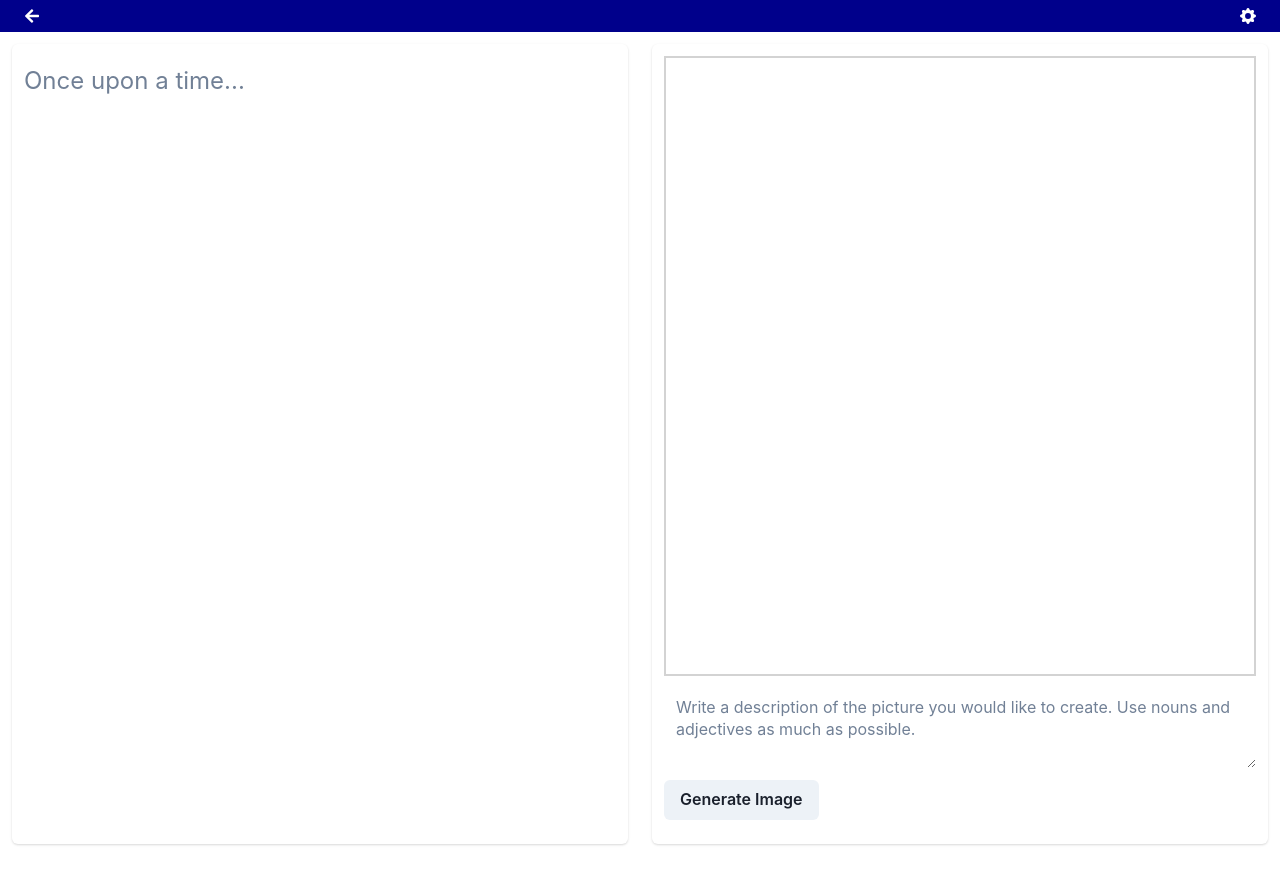
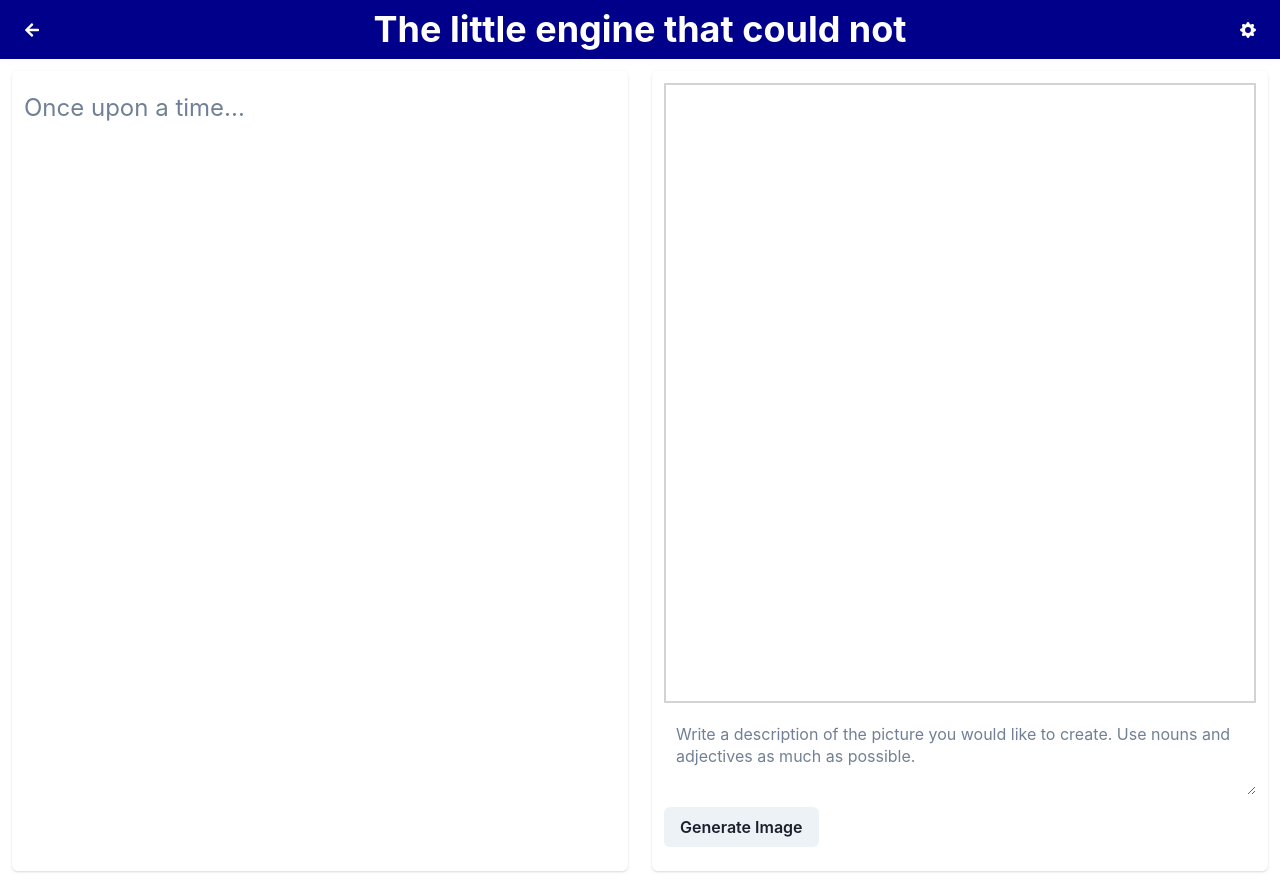
Before and after one commit to MarcelPratikto/MyStoryIllustrator, a React (Create React App) app in the folder Client/my-story-illustrator-client/: page /book/1 in a window 1280 px wide. Before the commit the page ends 856 px from the top, so only its background shows below. Built offline with nearby package versions, Linux system fonts and the light colour scheme.

Commit message:
small fixes

```diff
--- a/Client/my-story-illustrator-client/src/App.jsx
+++ b/Client/my-story-illustrator-client/src/App.jsx
@@ -23,7 +23,6 @@ const dummy_books = [
                 pageNumber: 1,
                 text: "What kind of dumb engine can't get up a hill?",
                 caption: "Ha! Ha! Look at its stubby little wheels!",
-                imageUrl: 'https://picsum.photos/200/300'
             }
         ]
     }
@@ -36,7 +35,7 @@ function App() {
                 <Router>
                     <Routes>
                         <Route path="/" element={<HomePage stories={dummy_books} pageTitle={"My Stories"} />} />
-                        <Route path="/book/:id" element={<BookPage />} />
+                        <Route path="/book/:id" element={<BookPage books={ dummy_books } />} />
                         <Route path="/login" element={<Login />} />
                     </Routes>
                 </Router>
--- a/Client/my-story-illustrator-client/src/components/my_stories/my_stories.jsx
+++ b/Client/my-story-illustrator-client/src/components/my_stories/my_stories.jsx
@@ -5,9 +5,6 @@ import { Link } from '@chakra-ui/react'
 import { Link as ReactRouterLink } from 'react-router-dom';
 
 import { Wrap } from '@chakra-ui/react';
-
-//TODO how does react/java do Dictionaries?
-//TODO keep track of book indices/ids in order to read them
 
 function MyStories(props) {
 
--- a/Client/my-story-illustrator-client/src/pages/bookPage.jsx
+++ b/Client/my-story-illustrator-client/src/pages/bookPage.jsx
@@ -3,14 +3,15 @@ import LeftPage from "../components/read_book/leftPage"
 import RightPage from "../components/read_book/rightPage"
 import PageFooter from "../components/read_book/page_footer"
 import Header from "../components/header/header"
+import {useParams} from "react-router-dom"
 
 //the main page showing an open book
-function BookPage() {
-
-
+function BookPage(props) {
+    const params = useParams();
+    const book = props.books.filter(b => b.id = params.id)[0]
     return (
         <Box>
-            <Header/>
+            <Header heading={book.title} />
             <Flex justify="space-between">
                 <LeftPage />
                 <RightPage />
```
